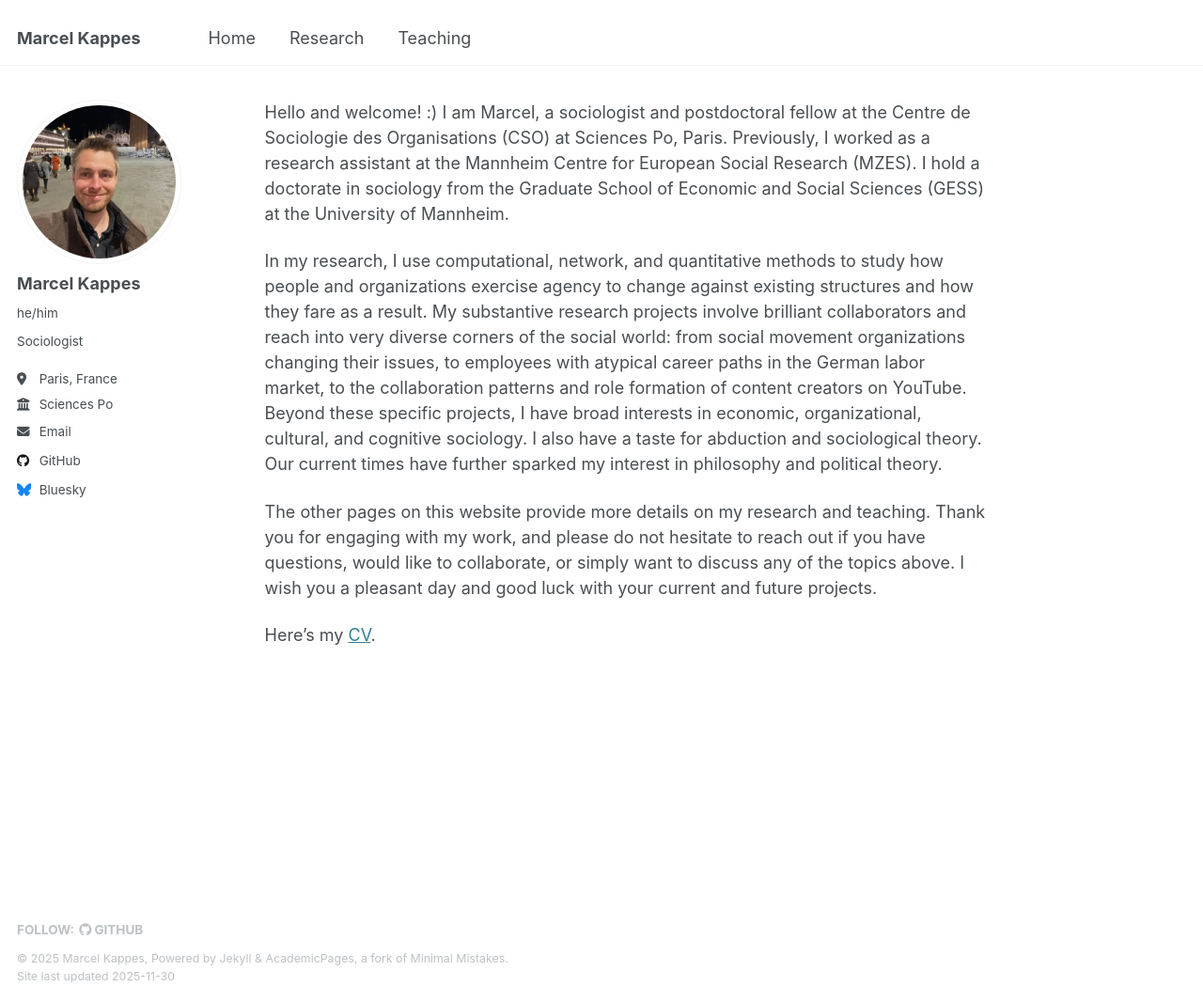
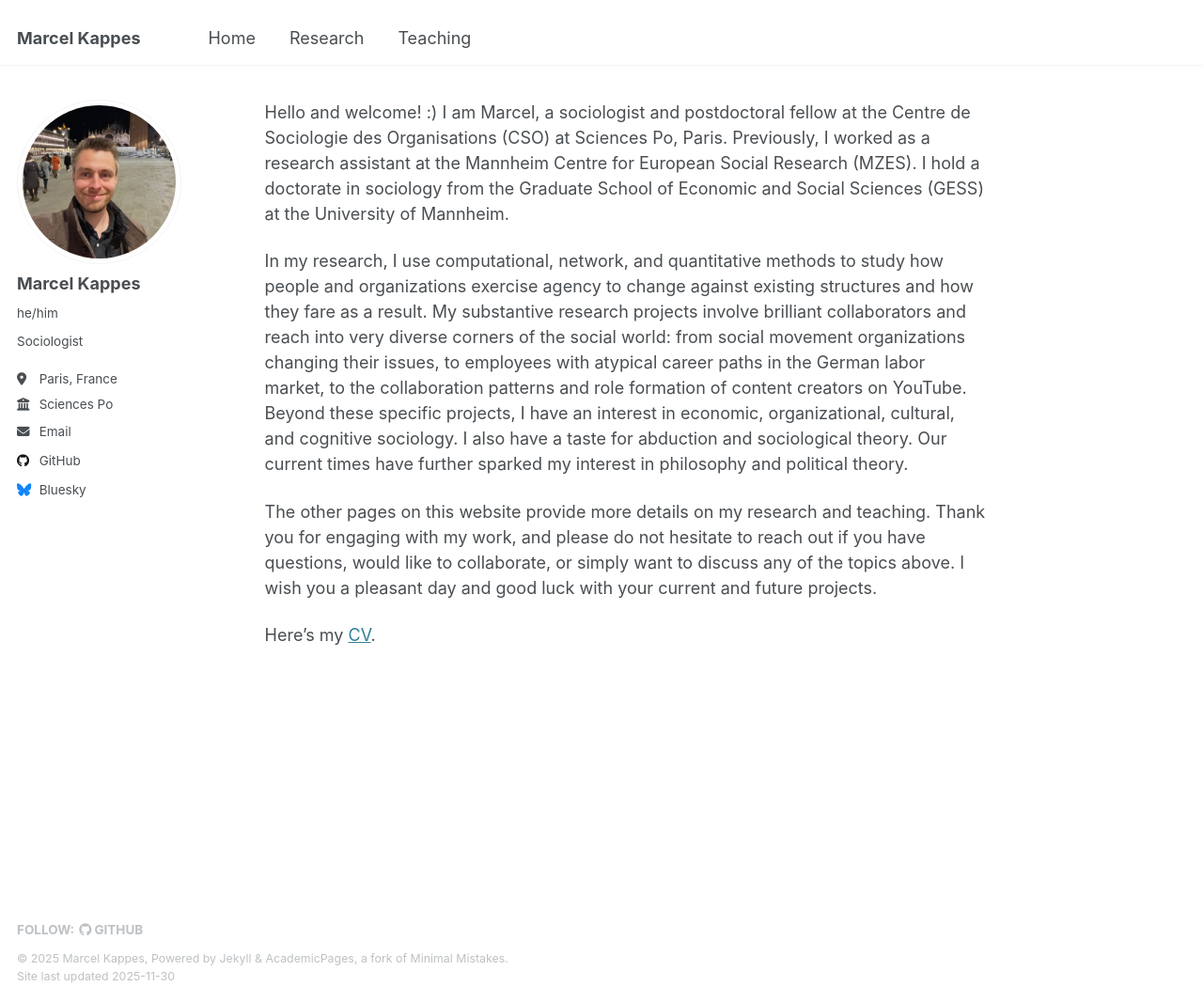
Before and after one commit to markappe/markappe.github.io, a Jekyll site: the page built from _pages/about.md, in a window 1280 px wide and 1066 px high. Shown: the whole window at 94% size. Built offline with Jekyll 4.4.1, drawn with Linux system fonts in a browser that asks for light colours.

Commit message:
Update about.md

```diff
--- a/_pages/about.md
+++ b/_pages/about.md
@@ -10,7 +10,7 @@ redirect_from:
 
 Hello and welcome! :) I am Marcel, a sociologist and postdoctoral fellow at the Centre de Sociologie des Organisations (CSO) at Sciences Po, Paris. Previously, I worked as a research assistant at the Mannheim Centre for European Social Research (MZES). I hold a doctorate in sociology from the Graduate School of Economic and Social Sciences (GESS) at the University of Mannheim.
 
-In my research, I use computational, network, and quantitative methods to study how people and organizations exercise agency to change against existing structures and how they fare as a result. My substantive research projects involve brilliant collaborators and reach into very diverse corners of the social world: from social movement organizations changing their issues, to employees with atypical career paths in the German labor market, to the collaboration patterns and role formation of content creators on YouTube. Beyond these specific projects, I have broad interests in economic, organizational, cultural, and cognitive sociology. I also have a taste for abduction and sociological theory. Our current times have further sparked my interest in philosophy and political theory.
+In my research, I use computational, network, and quantitative methods to study how people and organizations exercise agency to change against existing structures and how they fare as a result. My substantive research projects involve brilliant collaborators and reach into very diverse corners of the social world: from social movement organizations changing their issues, to employees with atypical career paths in the German labor market, to the collaboration patterns and role formation of content creators on YouTube. Beyond these specific projects, I have an interest in economic, organizational, cultural, and cognitive sociology. I also have a taste for abduction and sociological theory. Our current times have further sparked my interest in philosophy and political theory.
 
 The other pages on this website provide more details on my research and teaching. Thank you for engaging with my work, and please do not hesitate to reach out if you have questions, would like to collaborate, or simply want to discuss any of the topics above. I wish you a pleasant day and good luck with your current and future projects.
 
```
